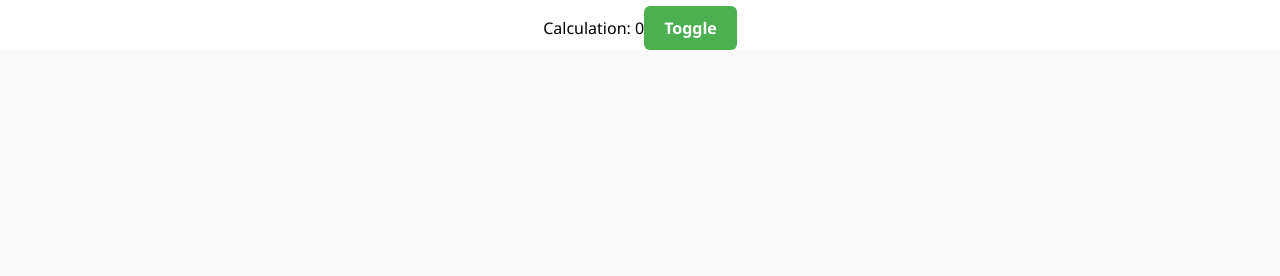
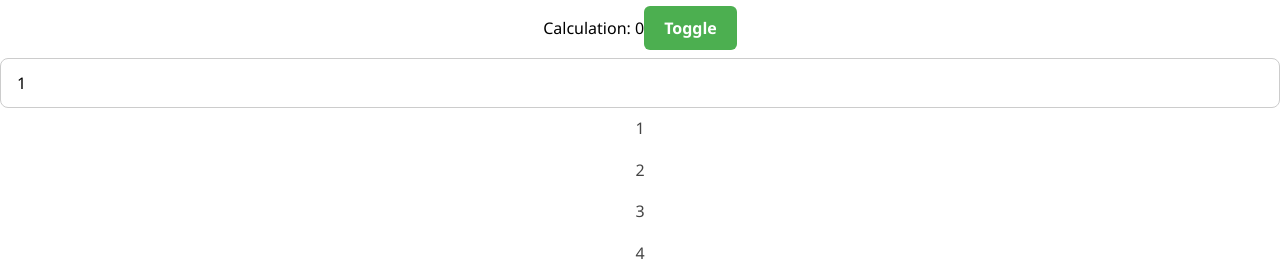
Before and after one commit to dvaghasiya766/hooks, a React (Create React App) app: page / in a window 1280 px wide. Shown: the part 676-952 px from the top of the page. Before the commit the page ends 800 px from the top, so only its background shows below. Built offline with nearby package versions, Linux system fonts and the light colour scheme.

Commit message:
useCallBack

```diff
--- a/src/App.js
+++ b/src/App.js
@@ -9,6 +9,7 @@ import UseLayoutEffectHook from "./components/useLayoutEffect/layoutEffect";
 import UseMemoHook from "./components/useMemo/memo";
 
 import "./App.css";
+import UseCallBackHook from "./components/useCallBack/callBack";
 
 const App = () => {
   return (
@@ -20,6 +21,7 @@ const App = () => {
       <UseReducerHook />
       <UseLayoutEffectHook />
       <UseMemoHook />
+      <UseCallBackHook />
     </div>
   );
 };
--- /dev/null
+++ b/src/components/useCallBack/callBack.js
@@ -0,0 +1,30 @@
+import React, { useState, useCallback } from "react";
+import PrintTable from "./printTable";
+
+const UseCallBackHook = () => {
+  const [number, setNumber] = useState(1);
+  const [dark, setDark] = useState(false);
+
+  const calculateTable = useCallback(() => {
+    return [number * 1, number * 2, number * 3, number * 4, number * 5];
+  }, [number]);
+
+  //   const calculation = expensiveFunction(number);
+  const cssStyle = {
+    backgroundColor: dark ? "black" : "white",
+    color: dark ? "white" : "black",
+  };
+  return (
+    <div style={cssStyle}>
+      <input
+        onChange={(e) => setNumber(e.target.valueAsNumber)}
+        type="number"
+        value={number}
+      />
+      <PrintTable calculateTable={calculateTable} />
+      <button onClick={() => setDark(!dark)}>Toggle</button>
+    </div>
+  );
+};
+
+export default UseCallBackHook;
--- /dev/null
+++ b/src/components/useCallBack/printTable.js
@@ -0,0 +1,16 @@
+import React, { useEffect, useState } from "react";
+
+const PrintTable = ({ calculateTable }) => {
+  const [rows, setRows] = useState([]);
+
+  useEffect(() => {
+    console.log("Print Table Runs!");
+    setRows(calculateTable());
+  }, [calculateTable]);
+
+  return rows.map((row, index) => {
+    return <p key={index}>{row}</p>;
+  });
+};
+
+export default PrintTable;
```
